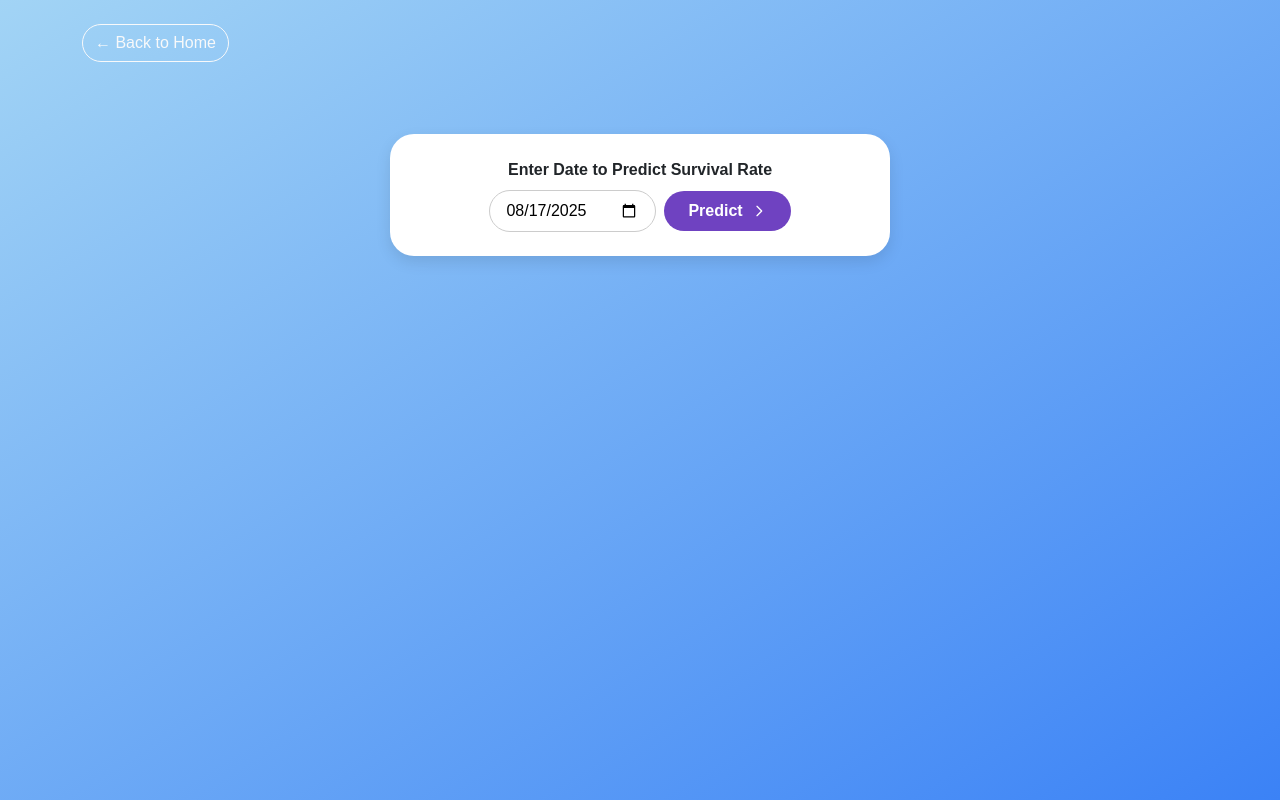
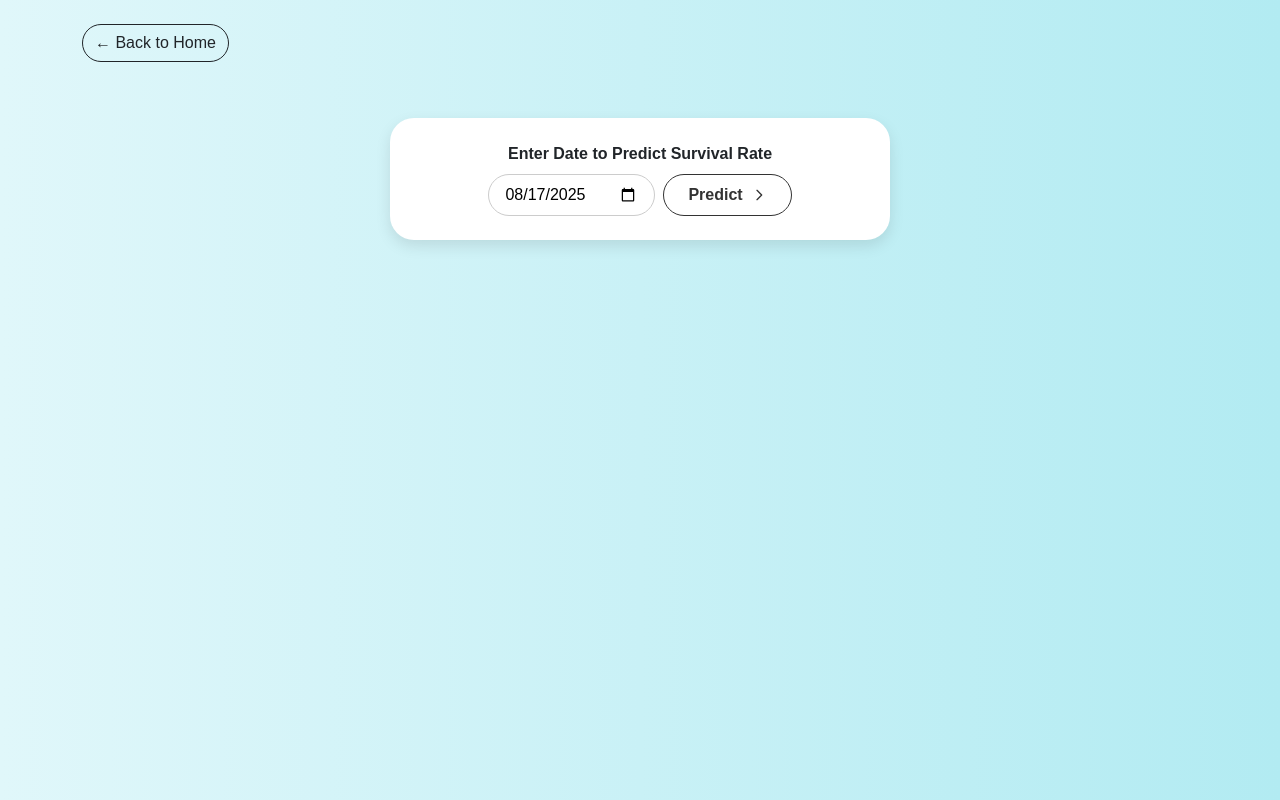
Before and after one commit to sarabaftab/AquaVitals, a plain HTML site: page site/predict.html in a window 1280 px wide. Drawn offline with nearby package versions, Linux system fonts and the light colour scheme.

Commit message:
site them updated

```diff
--- a/site/css/predict.css
+++ b/site/css/predict.css
@@ -1,15 +1,24 @@
+/* Freshwater Cascade Theme for Predict Page */
+
 /* Global Styles */
 body {
-  background: linear-gradient(to bottom right, #a2d4f5, #3b82f6);
+    /* Gradient from pale blue (#E0F7FA) to soft mint (#B2EBF2) */
+    background: linear-gradient(to right, #E0F7FA, #B2EBF2) !important;
+    color: #333;  /* Dark text for clarity */
+    font-family: "Helvetica World", sans-serif;
     min-height: 100vh;
-  font-family: "Helvetica World", sans-serif;
     margin: 0;
     padding: 0;
   }
 
-/* Predict Card styling */
+  /* (Optional) Override link styles if needed */
+  .link-light {
+    color: #333 !important;
+  }
+
+  /* Predict Card styling: white background with rounded corners and shadow */
   .predict-card {
-  background-color: white;
+    background-color: #fff;
     border-radius: 1.5rem;
     box-shadow: 0 6px 15px rgba(0, 0, 0, 0.1);
     padding: 1.5rem 2rem;
@@ -17,7 +26,7 @@ body {
     margin: 2rem auto;
   }
 
-/* Date Input styling */
+  /* Predict Input styling: rounded input */
   .predict-input {
     border-radius: 999px;
     padding: 0.5rem 1rem;
@@ -25,25 +34,30 @@ body {
     outline: none;
   }
 
-/* Predict Button styling */
+  /* Predict Button styling:
+     Normal state – transparent with dark border and dark text.
+     On hover – fills dark (#333) and text changes to pale blue (#E0F7FA) */
   .predict-btn {
-  background-color: #6f42c1;
-  border: none;
-  color: white;
+    background-color: transparent;
+    border: 1px solid #333;
+    color: #333;
     padding: 0.5rem 1.5rem;
     border-radius: 999px;
     display: flex;
     align-items: center;
     gap: 0.5rem;
     font-weight: 600;
-  transition: background-color 0.3s ease;
+    transition: background-color 0.3s ease, color 0.3s ease;
   }
 
   .predict-btn:hover {
-  background-color: #5a32a3;
+    background-color: #333;
+    color: #E0F7FA;
   }
 
   .predict-btn svg {
     width: 1rem;
     height: 1rem;
   }
+
+  /* Prediction Result Card styling:
--- a/site/css/style.css
+++ b/site/css/style.css
@@ -1,10 +1,10 @@
-/* Blue Green Dark Theme */
+/* Freshwater Cascade Theme for Home Page */
 
 /* Global Styles */
 body {
-  /* Gradient from deep teal (#012E40) to dark blue-green (#0A3D62) */
-  background: linear-gradient(to right, #012e40, #0a3d62) !important;
-  color: white;
+  /* Gradient from pale blue to soft mint */
+  background: linear-gradient(to right, #e0f7fa, #b2ebf2) !important;
+  color: #333; /* Dark text for clarity */
   font-family: "Helvetica World", sans-serif;
   min-height: 100vh;
   margin: 0;
@@ -13,20 +13,20 @@ body {
 
 /* Override link styles (the About link) */
 .link-light {
-  color: white !important;
+  color: #333 !important;
 }
 
 /* Outline button styles */
 .btn-outline-light {
-  border-color: white !important;
-  color: white !important;
+  border-color: #333 !important;
+  color: #333 !important;
   transition: background-color 0.3s, color 0.3s, border-color 0.3s;
 }
 
 .btn-outline-light:hover,
 .btn-outline-light:focus,
 .btn-outline-light:active {
-  background-color: white !important;
-  color: #012e40 !important; /* Dark blue-green text on white background */
+  background-color: #333 !important;
+  color: #e0f7fa !important;
   box-shadow: none !important;
 }
--- a/site/js/predict.js
+++ b/site/js/predict.js
@@ -1,12 +1,13 @@
 $(document).ready(function () {
-  // (Optional) If you want to use jQuery UI datepicker instead of native input[type="date"]:
+  // (Optional) If you want to use jQuery UI datepicker instead of the native date input,
+  // uncomment the following line:
   // $("#predict-date").datepicker();
 
   $(".predict-btn").on("click", function () {
-    const dateValue = $("#predict-date").val().trim();
-    const predictionCard = $("#predictionCard");
-    const predictionLeft = $("#predictionLeft");
-    const predictionRight = $("#predictionRight");
+    var dateValue = $("#predict-date").val().trim();
+    var predictionCard = $("#predictionCard");
+    var predictionLeft = $("#predictionLeft");
+    var predictionRight = $("#predictionRight");
 
     if (dateValue) {
       // Show the prediction card if a date is selected
@@ -33,7 +34,7 @@ $(document).ready(function () {
           </p>
         `);
     } else {
-      // Hide the prediction card and clear its contents if no date is selected
+      // Hide the prediction card and clear its content if no date is selected
       predictionCard.hide();
       predictionLeft.empty();
       predictionRight.empty();
--- a/site/predict.html
+++ b/site/predict.html
@@ -10,7 +10,7 @@
       href="https://cdn.jsdelivr.net/npm/bootstrap@5.3.0/dist/css/bootstrap.min.css"
       rel="stylesheet"
     />
-    <!-- jQuery UI CSS (for the date picker) -->
+    <!-- jQuery UI CSS (optional, if you want its datepicker) -->
     <link
       rel="stylesheet"
       href="https://code.jquery.com/ui/1.13.2/themes/smoothness/jquery-ui.css"
@@ -21,16 +21,16 @@
   <body>
     <!-- Back to Home Button -->
     <div class="container py-4">
-      <a href="index.html" class="btn btn-outline-light rounded-pill mb-3">
+      <a href="index.html" class="btn btn-outline-dark rounded-pill">
         &larr; Back to Home
       </a>
     </div>
 
     <!-- Main Container -->
     <div class="container">
-      <!-- Predict Card -->
+      <!-- Predict Card: White rounded card for date input and Predict button -->
       <div class="predict-card">
-        <div class="d-flex flex-column align-items-center">
+        <div class="d-flex flex-column align-items-center w-100">
           <label for="predict-date" class="fw-semibold text-dark mb-2">
             Enter Date to Predict Survival Rate
           </label>
@@ -65,8 +65,8 @@
       <div class="row justify-content-center">
         <div class="col-md-8">
           <div
+            id="predictionCard"
             class="card p-4 shadow text-center"
-            id="predictionCard"
             style="display: none"
           >
             <div class="row">
@@ -82,7 +82,7 @@
 
     <!-- Bootstrap Bundle with Popper -->
     <script src="https://cdn.jsdelivr.net/npm/bootstrap@5.3.0/dist/js/bootstrap.bundle.min.js"></script>
-    <!-- jQuery and jQuery UI -->
+    <!-- jQuery and jQuery UI (if needed) -->
     <script src="https://code.jquery.com/jquery-3.6.0.min.js"></script>
     <script src="https://code.jquery.com/ui/1.13.2/jquery-ui.js"></script>
     <!-- Custom JS -->
```
Lines whose indentation alone changed are shown as unchanged.
